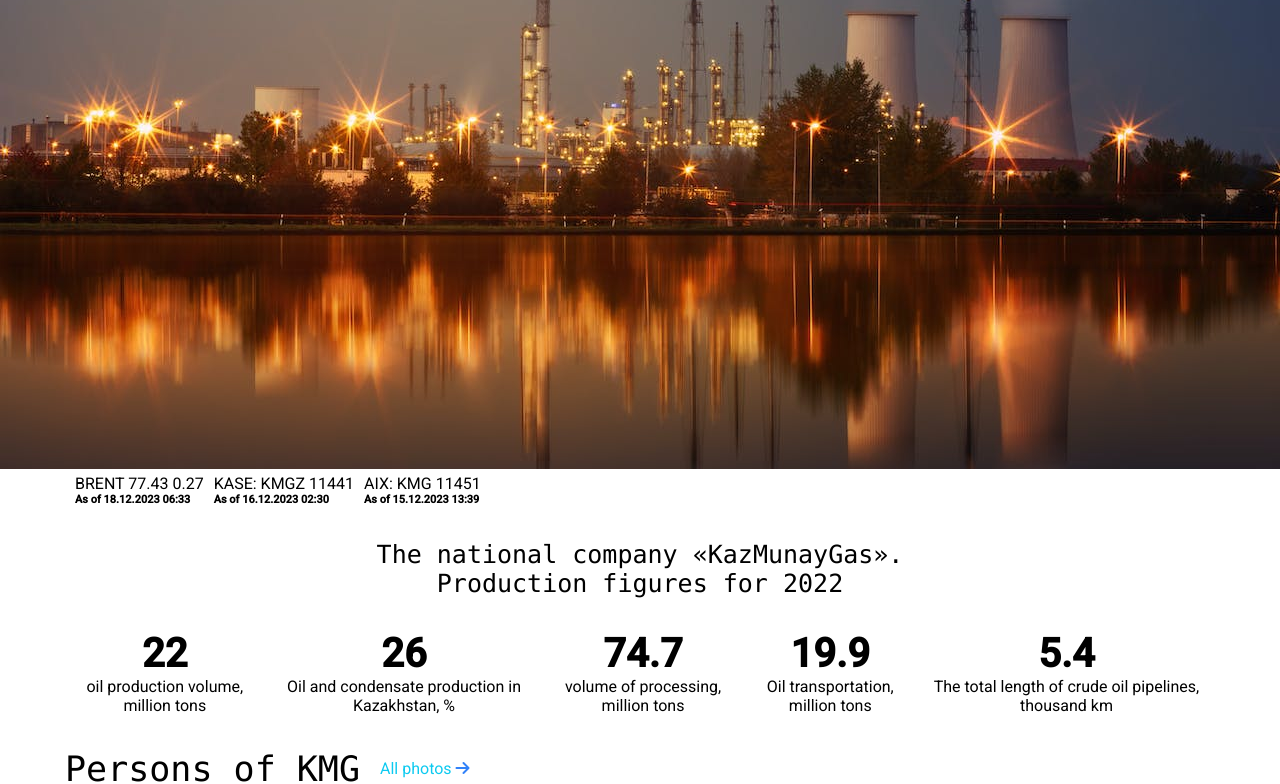
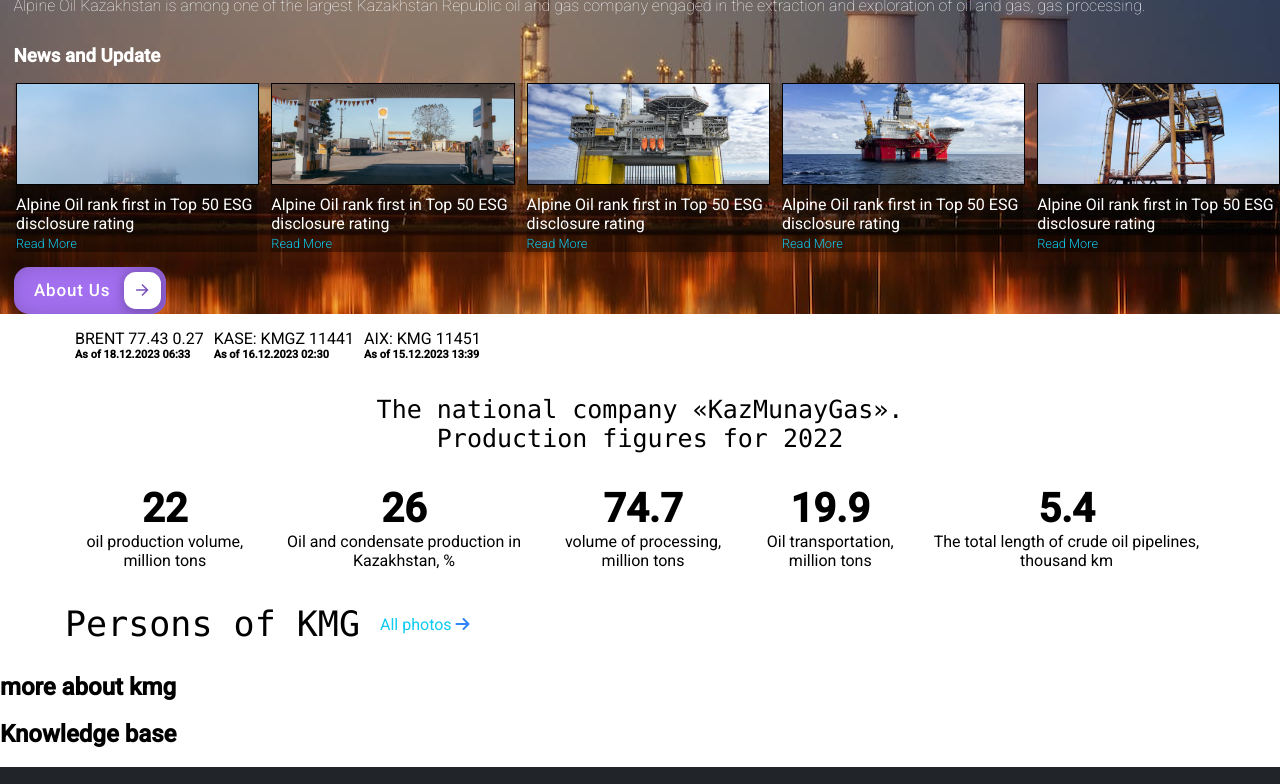
Before and after one commit to Ezeh0415/gee-project-oil, a plain HTML site: page index.html in a window 1280 px wide. Shown: the part 259-1043 px from the top of the page. Drawn offline with nearby package versions, Linux system fonts and the light colour scheme.

Commit message:
chore: hero section styling and carousel done

```diff
--- a/css/style.css
+++ b/css/style.css
@@ -123,8 +123,18 @@ header {
 }
 
 /* Hero Section */
+.hero-section {
+  background-image: url(../asset/heroone.jpg);
+  width: 100%;
+  min-height: 60vh;
+  object-fit: contain;
+  background-position: cover;
+  background-repeat: no-repeat;
+}
+
 .hero-header-text {
   width: 90%;
+  color: var(--bs-gray-100);
 }
 
 .hero-header-text > h2 {
@@ -133,10 +143,14 @@ header {
   padding-top: 1.875rem;
   font-size: 45px;
   font-weight: 400;
-  color: var(--bs-gray-100);
   line-height: 60px;
   letter-spacing: 2.5px;
   text-transform: uppercase;
+}
+
+.hero-paragraph {
+  margin-left: 13.5px;
+  font-weight: 100;
 }
 
 .span {
@@ -144,18 +158,107 @@ header {
   /* margin-top: 100px !important ; */
   font-size: 60px;
   letter-spacing: 1.5px;
+}
+
+.news-slider{
+  margin-left: 13.5px;
+  padding-top: 1.875rem;
+}
+
+.news-slider > h3 {
+  padding-bottom: 1rem;
+  color: white;
 
 }
 
-.hero-section {
-  background-image: url(../asset/heroone.jpg);
-  width: 100%;
-  height: 80vh;
-  object-fit: contain;
-  background-position: cover;
-  background-repeat: no-repeat;
+.owl-container{
+  background-color: rgba(0, 0, 0, 0.1);
+}
+
+.news-img{
+  width: 149px;
+  max-height: 100px;
+  border: none;
+    object-fit: cover;
+
 
 }
+
+.item{
+  margin: 0 2px;
+  background-color: rgba(0, 0, 0, 0.3);
+
+}
+
+.item > h4 {
+  font-weight: 400;
+  margin-top: 10px;
+  color: white;
+
+}
+
+.item > a{
+  margin: 0;
+  font-size: 0.8rem;
+  font-weight: 300;
+}
+
+.cssbuttons-io-button {
+  background: #a370f0;
+  color: white;
+  font-family: inherit;
+  padding: 0.35em;
+  padding-left: 1.2em;
+  font-size: 17px;
+  font-weight: 500;
+  border-radius: 0.9em;
+  border: none;
+  letter-spacing: 0.05em;
+  display: flex;
+  align-items: center;
+  box-shadow: inset 0 0 1.6em -0.6em #714da6;
+  overflow: hidden;
+  position: relative;
+  height: 2.8em;
+  padding-right: 3.3em;
+  cursor: pointer;
+  margin-top: 15px;
+  margin-bottom: 10px;
+}
+
+.cssbuttons-io-button .icon-btn {
+  background: white;
+  margin-left: 1em;
+  position: absolute;
+  display: flex;
+  align-items: center;
+  justify-content: center;
+  height: 2.2em;
+  width: 2.2em;
+  border-radius: 0.7em;
+  box-shadow: 0.1em 0.1em 0.6em 0.2em #7b52b9;
+  right: 0.3em;
+  transition: all 0.3s;
+}
+
+.cssbuttons-io-button:hover .icon-btn {
+  width: calc(100% - 0.6em);
+}
+
+.cssbuttons-io-button .icon-btn svg {
+  width: 1.1em;
+  transition: transform 0.3s;
+  color: #7b52b9;
+}
+
+.cssbuttons-io-button:hover .icon-btn svg {
+  transform: translateX(0.1em);
+}
+
+.cssbuttons-io-button:active .icon-btn {
+  transform: scale(0.95);
+}
+
 
 .navlinks-item {
   display: inline-flex;
@@ -568,7 +671,6 @@ footer section .link-div h1 {
     margin-top: 5px;
     font-size: 40px;
     letter-spacing: 1.5px;
-
   }
 
   footer section main {
--- a/index.html
+++ b/index.html
@@ -4,16 +4,27 @@
     <meta charset="UTF-8" />
     <meta name="viewport" content="width=device-width, initial-scale=1.0" />
     <link rel="stylesheet" href="./css/style.css" />
-   <link
+    <link
       rel="stylesheet"
       href="https://cdnjs.cloudflare.com/ajax/libs/font-awesome/6.5.1/css/all.css"
       integrity="sha512-tx5+1LWHez1QiaXlAyDwzdBTfDjX07GMapQoFTS74wkcPMsI3So0KYmFe6EHZjI8+eSG0ljBlAQc3PQ5BTaZtQ=="
       crossorigin="anonymous"
       referrerpolicy="no-referrer"
     />
-<link rel="stylesheet" href="https://cdnjs.cloudflare.com/ajax/libs/OwlCarousel2/2.3.4/assets/owl.carousel.min.css" integrity="sha512-tS3S5qG0BlhnQROyJXvNjeEM4UpMXHrQfTGmbQ1gKmelCxlSEBUaxhRBj/EFTzpbP4RVSrpEikbmdJobCvhE3g==" crossorigin="anonymous" referrerpolicy="no-referrer" />
-<link rel="stylesheet" href="https://cdnjs.cloudflare.com/ajax/libs/OwlCarousel2/2.3.4/assets/owl.theme.default.min.css" integrity="sha512-sMXtMNL1zRzolHYKEujM2AqCLUR9F2C4/05cdbxjjLSRvMQIciEPCQZo++nk7go3BtSuK9kfa/s+a4f4i5pLkw==" crossorigin="anonymous" referrerpolicy="no-referrer" />
-
+    <link
+      rel="stylesheet"
+      href="https://cdnjs.cloudflare.com/ajax/libs/OwlCarousel2/2.3.4/assets/owl.carousel.min.css"
+      integrity="sha512-tS3S5qG0BlhnQROyJXvNjeEM4UpMXHrQfTGmbQ1gKmelCxlSEBUaxhRBj/EFTzpbP4RVSrpEikbmdJobCvhE3g=="
+      crossorigin="anonymous"
+      referrerpolicy="no-referrer"
+    />
+    <link
+      rel="stylesheet"
+      href="https://cdnjs.cloudflare.com/ajax/libs/OwlCarousel2/2.3.4/assets/owl.theme.default.min.css"
+      integrity="sha512-sMXtMNL1zRzolHYKEujM2AqCLUR9F2C4/05cdbxjjLSRvMQIciEPCQZo++nk7go3BtSuK9kfa/s+a4f4i5pLkw=="
+      crossorigin="anonymous"
+      referrerpolicy="no-referrer"
+    />
 
     <title>ALPINE OIL KAZAKHSTAN</title>
   </head>
@@ -21,7 +32,7 @@
     <header id="header">
       <img class="logo" src="asset/APLINELOGO.png" alt="logo" />
 
-      <div class="navlinks-container" >
+      <div class="navlinks-container">
         <div id="navlinks">
           <div class="navlinks-item">
             <ul class="item-one">
@@ -92,24 +103,107 @@
           />
           <button class="search-btn search">Search</button>
         </div>
-      <div id="bar"><i class="fas fa-bars" id="bar-open" ></i>
-        <i class="fa-solid fa-x" id="bar-close"></i></div>
-
+        <div id="bar">
+          <i class="fas fa-bars" id="bar-open"></i>
+          <i class="fa-solid fa-x" id="bar-close"></i>
+        </div>
       </div>
     </header>
 
     <!--Hero Section/ first barnner section  -->
-  <section class="first-section">
+    <section class="first-section">
       <div class="hero-section">
         <div class="hero-header-text">
           <h2>
-            Welcome To <br> <span class="span">Alpine Oil Kazakhstan</span>
+            Welcome To <br />
+            <span class="span">Alpine Oil Kazakhstan</span>
           </h2>
 
-          <hr style="width: 97vw; margin-left: 1px; overflow-x: hidden;">
+          <hr style="width: 97vw; margin-left: 1px; overflow-x: hidden" />
+          <p class="hero-paragraph">
+            Alpine Oil Kazakhstan is among one of the largest Kazakhstan
+            Republic oil and gas company engaged in the extraction and
+            exploration of oil and gas, gas processing.
+          </p>
+        </div>
+
+        <div class="news-slider">
+          <h3>News and Update</h3>
+          <div class="owl-carousel owl-theme owl-container">
+            <div class="item">
+              <img class="news-img" src="./asset/news1.jpg" alt="" />
+              <h4>Alpine Oil rank first in Top 50 ESG disclosure rating</h4>
+              <a href="#">Read More</a>
+            </div>
+            <div class="item">
+              <img class="news-img" src="./asset/news2.jpg" alt="" />
+              <h4>Alpine Oil rank first in Top 50 ESG disclosure rating</h4>
+              <a href="#">Read More</a>
+            </div>
+            <div class="item">
+              <img class="news-img" src="./asset/news3.jpg" alt="" />
+              <h4>Alpine Oil rank first in Top 50 ESG disclosure rating</h4>
+              <a href="#">Read More</a>
+            </div>
+            <div class="item">
+              <img class="news-img" src="./asset/news4.jpg" alt="" />
+              <h4>Alpine Oil rank first in Top 50 ESG disclosure rating</h4>
+              <a href="#">Read More</a>
+            </div>
+            <div class="item">
+              <img class="news-img" src="./asset/news5.jpg" alt="" />
+              <h4>Alpine Oil rank first in Top 50 ESG disclosure rating</h4>
+              <a href="#">Read More</a>
+            </div>
+            <div class="item">
+              <img class="news-img" src="./asset/news6.jpg" alt="" />
+              <h4>Alpine Oil rank first in Top 50 ESG disclosure rating</h4>
+              <a href="#">Read More</a>
+            </div>
+            <div class="item">
+              <img class="news-img" src="./asset/news7.jpg" alt="" />
+              <h4>Alpine Oil rank first in Top 50 ESG disclosure rating</h4>
+              <a href="#">Read More</a>
+            </div>
+            <div class="item">
+              <img class="news-img" src="./asset/news8.jpg" alt="" />
+              <h4>Alpine Oil rank first in Top 50 ESG disclosure rating</h4>
+              <a href="#">Read More</a>
+            </div>
+            <div class="item">
+              <img class="news-img" src="./asset/news9.jpg" alt="" />
+              <h4>Alpine Oil rank first in Top 50 ESG disclosure rating</h4>
+              <a href="#">Read More</a>
+            </div>
+             <div class="item">
+              <img class="news-img" src="./asset/news10.jpg" alt="" />
+              <h4>Alpine Oil rank first in Top 50 ESG disclosure rating</h4>
+              <a href="#">Read More</a>
+            </div>
+
+          </div>
+
+          <button class="cssbuttons-io-button">
+ About Us
+  <div class="icon-btn">
+    <svg
+      height="24"
+      width="24"
+      viewBox="0 0 24 24"
+      xmlns="http://www.w3.org/2000/svg"
+    >
+      <path d="M0 0h24v24H0z" fill="none"></path>
+      <path
+        d="M16.172 11l-5.364-5.364 1.414-1.414L20 12l-7.778 7.778-1.414-1.414L16.172 13H4v-2z"
+        fill="currentColor"
+      ></path>
+    </svg>
+  </div>
+</button>
+
         </div>
       </div>
-      </div>
+
       <div class="under-img-text">
         <p>
           <span>BRENT 77.43 0.27</span>
@@ -275,27 +369,37 @@
     </footer>
     <script src="./js/script.js"></script>
 
-
-    <script src="https://cdnjs.cloudflare.com/ajax/libs/jquery/3.5.1/jquery.min.js" integrity="sha512-bLT0Qm9VnAYZDflyKcBaQ2gg0hSYNQrJ8RilYldYQ1FxQYoCLtUjuuRuZo+fjqhx/qtq/1itJ0C2ejDxltZVFg==" crossorigin="anonymous" referrerpolicy="no-referrer"></script>
-    <script src="https://cdnjs.cloudflare.com/ajax/libs/OwlCarousel2/2.3.4/owl.carousel.min.js" integrity="sha512-bPs7Ae6pVvhOSiIcyUClR7/q2OAsRiovw4vAkX+zJbw3ShAeeqezq50RIIcIURq7Oa20rW2n2q+fyXBNcU9lrw==" crossorigin="anonymous" referrerpolicy="no-referrer"></script>
+    <script
+      src="https://cdnjs.cloudflare.com/ajax/libs/jquery/3.5.1/jquery.min.js"
+      integrity="sha512-bLT0Qm9VnAYZDflyKcBaQ2gg0hSYNQrJ8RilYldYQ1FxQYoCLtUjuuRuZo+fjqhx/qtq/1itJ0C2ejDxltZVFg=="
+      crossorigin="anonymous"
+      referrerpolicy="no-referrer"
+    ></script>
+    <script
+      src="https://cdnjs.cloudflare.com/ajax/libs/OwlCarousel2/2.3.4/owl.carousel.min.js"
+      integrity="sha512-bPs7Ae6pVvhOSiIcyUClR7/q2OAsRiovw4vAkX+zJbw3ShAeeqezq50RIIcIURq7Oa20rW2n2q+fyXBNcU9lrw=="
+      crossorigin="anonymous"
+      referrerpolicy="no-referrer"
+    ></script>
 
     <script type="text/javascript">
-      $('.owl-carousel').owlCarousel({
-    loop:true,
-    margin:10,
-    nav:true,
-    responsive:{
-        0:{
-            items:1
+      $(".owl-carousel").owlCarousel({
+        loop: true,
+        margin: 10,
+        nav: false,
+        dots: false,
+        responsive: {
+          0: {
+            items: 2,
+          },
+          600: {
+            items: 3,
+          },
+          1000: {
+            items: 5,
+          },
         },
-        600:{
-            items:3
-        },
-        1000:{
-            items:5
-        }
-    }
-})
+      });
     </script>
   </body>
 </html>
```
Also changed, not shown: asset/news1.jpg (added), asset/news10.jpg (added), asset/news2.jpg (added), asset/news3.jpg (added), asset/news4.jpg (added), asset/news5.jpg (added), asset/news6.jpg (added), asset/news7.jpg (added), asset/news8.jpg (added), asset/news9.jpg (added). Lines whose indentation alone changed are shown as unchanged.
